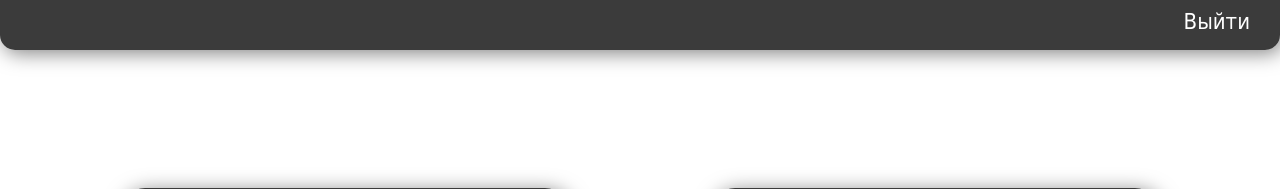
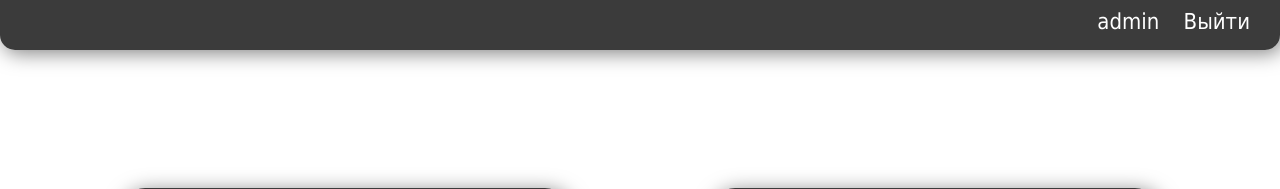
Before and after one commit to Timsidorin/ConstructorTraining, a Django app: page / in a window 1280 px wide. Shown: the top 189 px of the page. Run offline with Django 5.2, Linux system fonts and the light colour scheme; a user stored in the database is signed in; parts of the project's set-up code (start-up, migrations or seed data) failed here and were passed over.

Commit message:
added username

```diff
--- a/ConstructorTraining/main/static/css/main.css
+++ b/ConstructorTraining/main/static/css/main.css
@@ -152,11 +152,6 @@ display:flex;
 }
 
 
-
-
-
-
-
 .title{
 text-align:center;
     position: relative;
@@ -220,12 +215,25 @@ text-align:center;
 
 
 .logout{
+
         color:white;
     font-family: Tahoma;
     font-size: 22px;
     cursor:pointer;
 }
 
+.user{
+       color:white;
+    font-family: Tahoma;
+    font-size: 22px;
+    cursor:pointer;
+    margin-right:20px;
+    text-decoration:none;
+
+}
+
+
+
 .click{
     position:absolute;
     width:100%;
--- a/ConstructorTraining/templates/home.html
+++ b/ConstructorTraining/templates/home.html
@@ -6,7 +6,9 @@
     {% if user.is_authenticated %}
 
  <div class="header">
+            <a class="user" href="#">{{user.username}}</a>
             <a class="logout" href="{% url 'logout' %}">Выйти</a>
+
             <div class="maindiv">
 
 
@@ -18,16 +20,6 @@
                  </div>
                  <img class="pencil" src="{% static '/images/fi-br-pencil.svg'%}"  alt="" width="100px" height="100px">
              </div>
-
-
-
-
-
-
-
-
-
-
 
 
         <div class="my-trainings">
```
